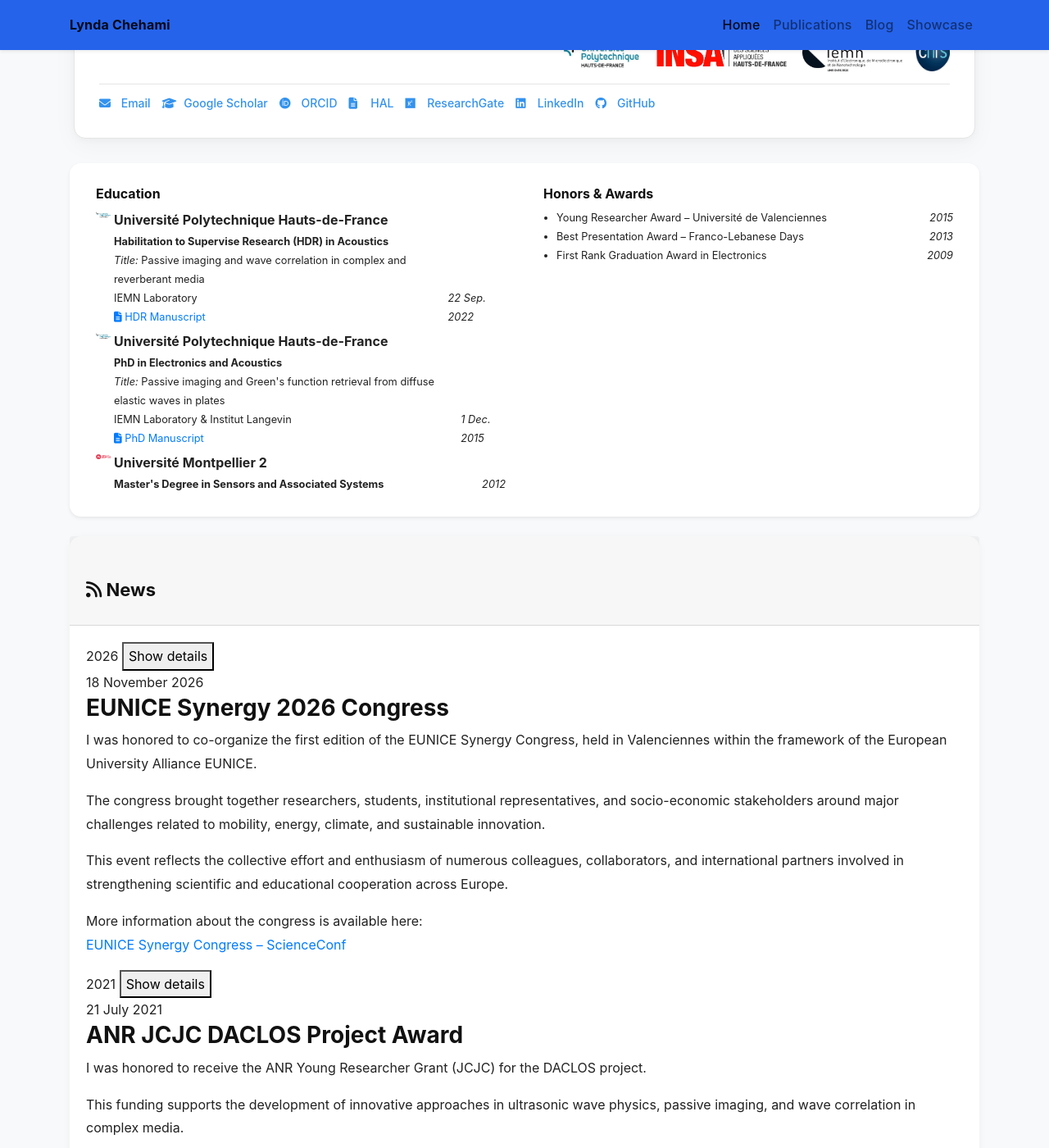
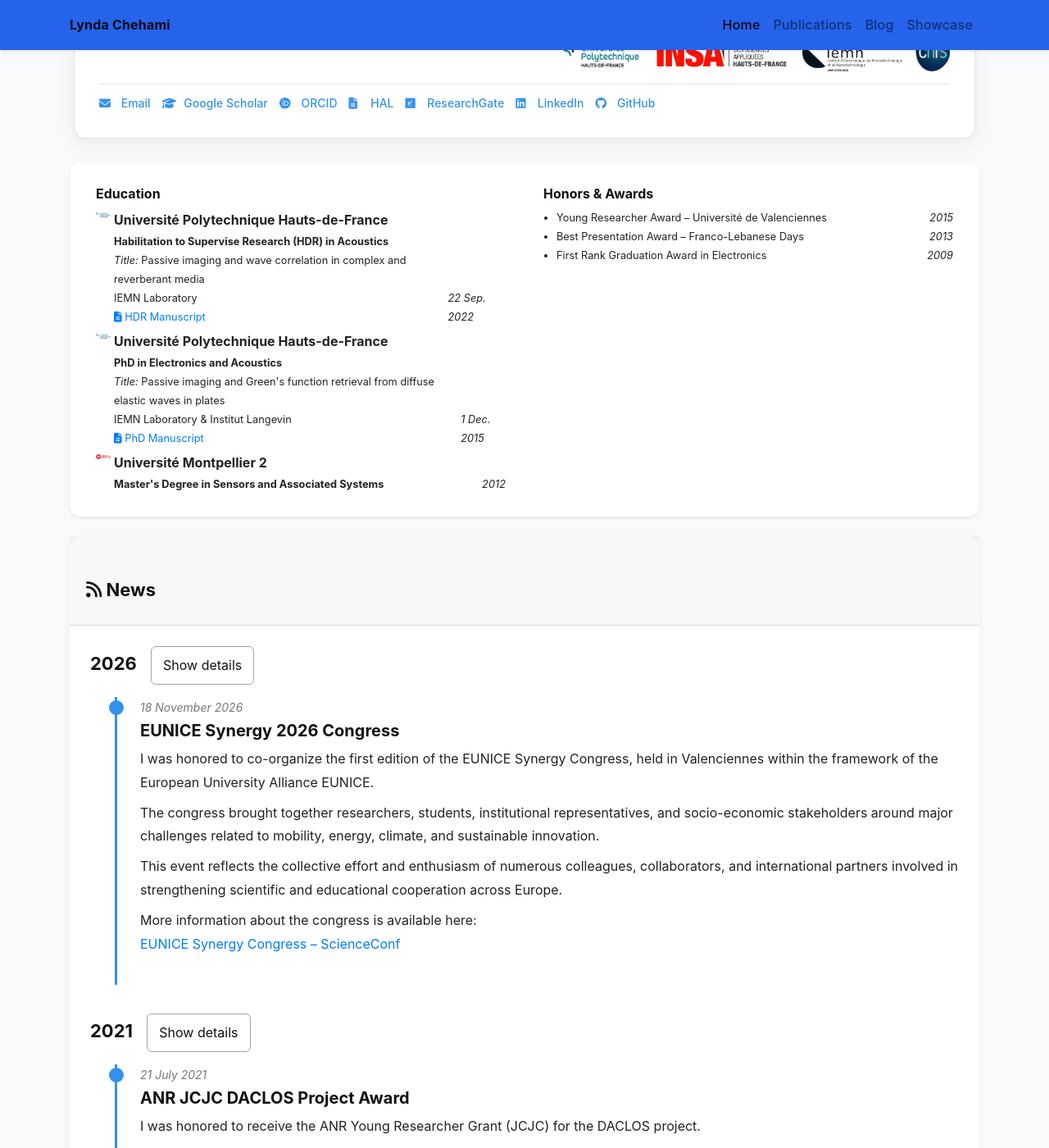
Before and after one commit to lchehami/lchehami.github.io, a Jekyll site: the page built from index.html, in a window 1280 px wide and 1400 px high, scrolled down 509 px. Shown: the whole window at 82% size. Built offline with Jekyll 4.4.1, drawn with Linux system fonts in a browser that asks for light colours; nearby versions of some CDN libraries; a style sheet for code colours, icons or effects is not loaded.

Commit message:
Update global.css

```diff
--- a/assets/css/global.css
+++ b/assets/css/global.css
@@ -273,4 +273,80 @@ section {
   }
 }
 
-logo INSA
+/* ===== NEWS TIMELINE ===== */
+
+.news-timeline {
+  padding: 25px;
+}
+
+.news-year-block {
+  margin-bottom: 35px;
+}
+
+.news-year {
+  font-size: 22px;
+  font-weight: 700;
+  color: var(--text);
+  margin-bottom: 15px;
+}
+
+.news-toggle {
+  margin-left: 12px;
+  padding: 8px 14px;
+  border: 1px solid #9ca3af;
+  border-radius: 6px;
+  background: transparent;
+  color: var(--text-soft);
+  font-size: 16px;
+  cursor: pointer;
+}
+
+.news-entry {
+  position: relative;
+  display: flex;
+  gap: 18px;
+  margin-left: 30px;
+  padding-bottom: 28px;
+  border-left: 3px solid var(--blue);
+}
+
+.news-dot {
+  width: 18px;
+  height: 18px;
+  background: var(--blue);
+  border-radius: 50%;
+  position: absolute;
+  left: -10px;
+  top: 4px;
+}
+
+.news-text {
+  padding-left: 28px;
+}
+
+.news-date {
+  font-size: 14px;
+  color: #777;
+  font-style: italic;
+  margin-bottom: 4px;
+}
+
+.news-text h3 {
+  font-size: 20px;
+  margin-bottom: 8px;
+}
+
+.news-content p {
+  margin-bottom: 8px;
+}
+
+/* DARK MODE */
+
+body.dark .news-toggle {
+  color: #f0f0f0;
+  border-color: #666;
+}
+
+body.dark .news-date {
+  color: #aaa;
+}
```
